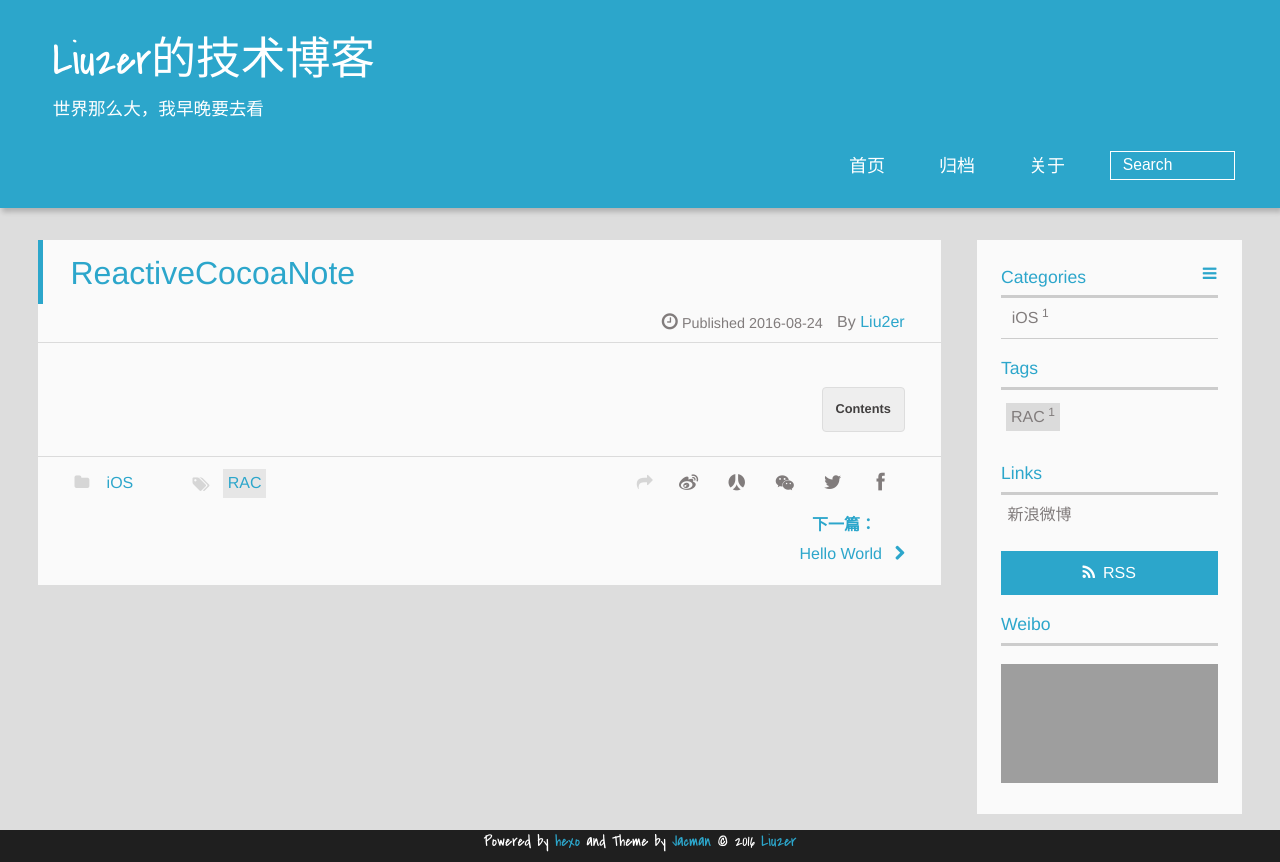
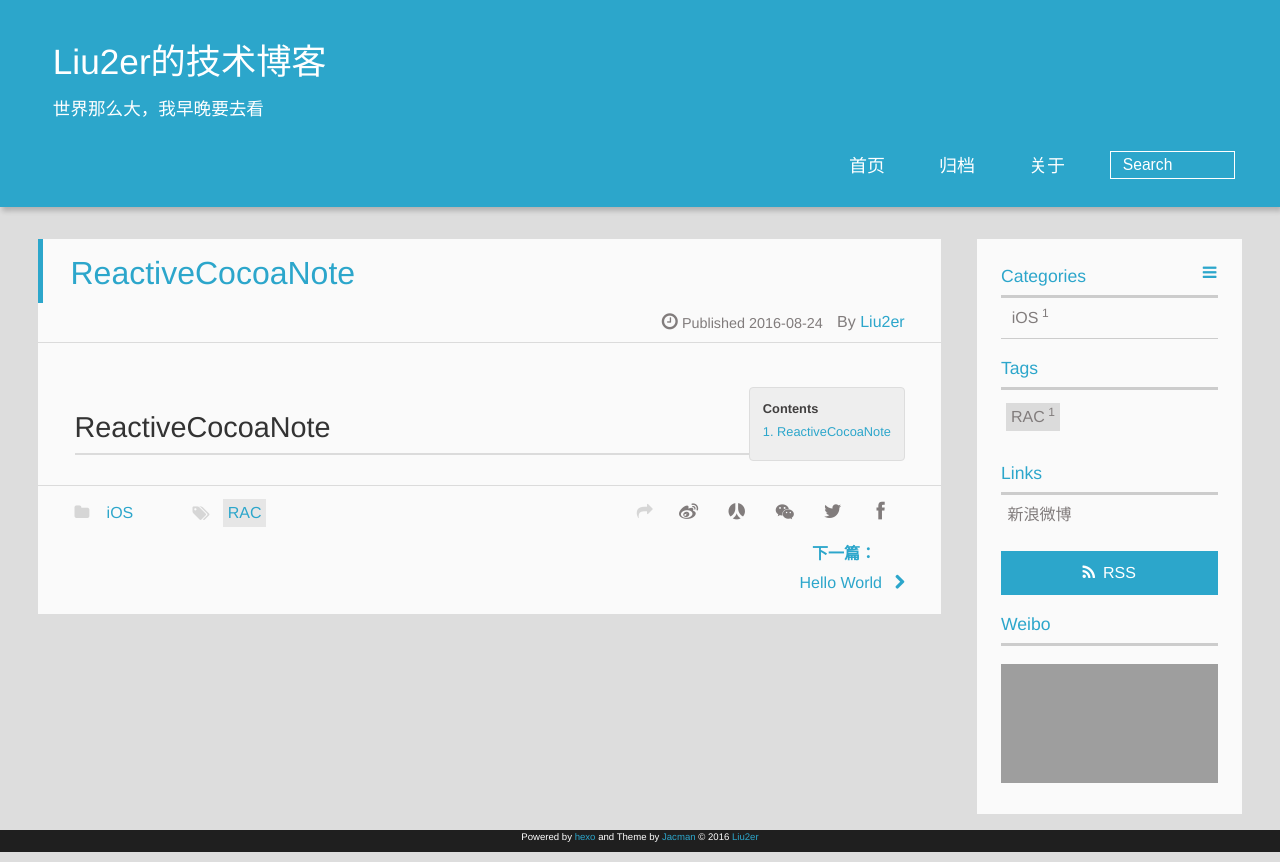
Before and after one commit to Liu2er/Liu2er.github.io, a plain HTML site: page 2016/08/24/ReactiveCocoaNote/index.html in a window 1280 px wide. Drawn offline with Linux system fonts and the light colour scheme; grey boxes are pictures that could not be loaded; a script that the page names is missing.

Commit message:
Site updated: 2016-08-24 19:08:15

```diff
--- a/2016/08/24/ReactiveCocoaNote/index.html
+++ b/2016/08/24/ReactiveCocoaNote/index.html
@@ -17,7 +17,7 @@
 <meta property="og:url" content="http://liu2er.com/2016/08/24/ReactiveCocoaNote/index.html">
 <meta property="og:site_name" content="Liu2er的技术博客">
 <meta property="og:description" content="RAC笔记">
-<meta property="og:updated_time" content="2016-08-24T10:56:53.000Z">
+<meta property="og:updated_time" content="2016-08-24T10:59:49.000Z">
 <meta name="twitter:card" content="summary">
 <meta name="twitter:title" content="ReactiveCocoaNote">
 <meta name="twitter:description" content="RAC笔记">
@@ -92,11 +92,11 @@
 		<div id="toc" class="toc-article">
 			<strong class="toc-title">Contents</strong>
 
-
+			<ol class="toc"><li class="toc-item toc-level-2"><a class="toc-link" href="#ReactiveCocoaNote"><span class="toc-number">1.</span> <span class="toc-text">ReactiveCocoaNote</span></a></li></ol>
 
 		</div>
 
-
+		<h2 id="ReactiveCocoaNote"><a href="#ReactiveCocoaNote" class="headerlink" title="ReactiveCocoaNote"></a>ReactiveCocoaNote</h2>
 	</div>
 		<footer class="article-footer clearfix">
 <div class="article-catetags">
@@ -154,7 +154,7 @@
   <div id="toc" class="toc-aside">
   <strong class="toc-title">Contents</strong>
 
-
+ <ol class="toc"><li class="toc-item toc-level-2"><a class="toc-link" href="#ReactiveCocoaNote"><span class="toc-number">1.</span> <span class="toc-text">ReactiveCocoaNote</span></a></li></ol>
 
   </div>
 
--- a/css/style.css
+++ b/css/style.css
@@ -451,20 +451,19 @@ body >header a {
 }
 #textlogo h1.site-name {
   width: 86%;
-  font-family: "covered_by_your_graceregular";
-  font-size: 200%;
-  line-height: 1.5;
-  -webkit-font-smoothing: antialiased;
-  -moz-osx-font-smoothing: grayscale;
+  font-family: "Helvetica Neue", "Helvetica", "Microsoft YaHei", "WenQuanYi Micro Hei", Arial, sans-serif;
+  font-size: 160%;
+  line-height: 1.9;
+  font-weight: normal;
 }
 @media only screen and (min-width: 768px) {
   #textlogo h1.site-name {
-    font-size: 240%;
+    font-size: 190%;
   }
 }
 @media only screen and (min-width: 1024px) {
   #textlogo h1.site-name {
-    font-size: 280%;
+    font-size: 220%;
   }
 }
 #textlogo h2.blog-motto {
@@ -1935,7 +1934,7 @@ footer {
   width: 6.875em;
   height: 6.875em;
   margin: 0 auto;
-  background: no-repeat url("../img/author.jpg") left top;
+  background: no-repeat url("../") left top;
   -webkit-background-size: 6.875em 6.875em;
   -moz-background-size: 6.875em 6.875em;
   background-size: 6.875em 6.875em;
@@ -1961,11 +1960,8 @@ footer {
   }
 }
 .info {
-  font-family: "covered_by_your_graceregular";
-  -webkit-font-smoothing: antialiased;
-  -moz-osx-font-smoothing: grayscale;
-  font-size: 150%;
-  line-height: 1.3em;
+  font-family: "Helvetica Neue", "Helvetica", "Microsoft YaHei", "WenQuanYi Micro Hei", Arial, sans-serif;
+  line-height: 1.65;
   width: 90%;
   margin: 0 auto;
   color: #fff;
@@ -2061,9 +2057,8 @@ footer {
   content: "\f142";
 }
 .copyright {
-  -webkit-font-smoothing: antialiased;
-  -moz-osx-font-smoothing: grayscale;
-  font-family: "covered_by_your_graceregular";
+  font-family: "Helvetica Neue", "Helvetica", "Microsoft YaHei", "WenQuanYi Micro Hei", Arial, sans-serif;
+  font-size: 0.6em;
   width: 100%;
   color: #fff;
   text-align: center;
--- a/index.html
+++ b/index.html
@@ -87,7 +87,7 @@
 </header>
     <div class="article-content">
 
-
+        <h2 id="ReactiveCocoaNote"><a href="#ReactiveCocoaNote" class="headerlink" title="ReactiveCocoaNote"></a>ReactiveCocoaNote</h2>
 
 
         <p class="article-more-link">
```
Also changed, not shown: 1 other file.
